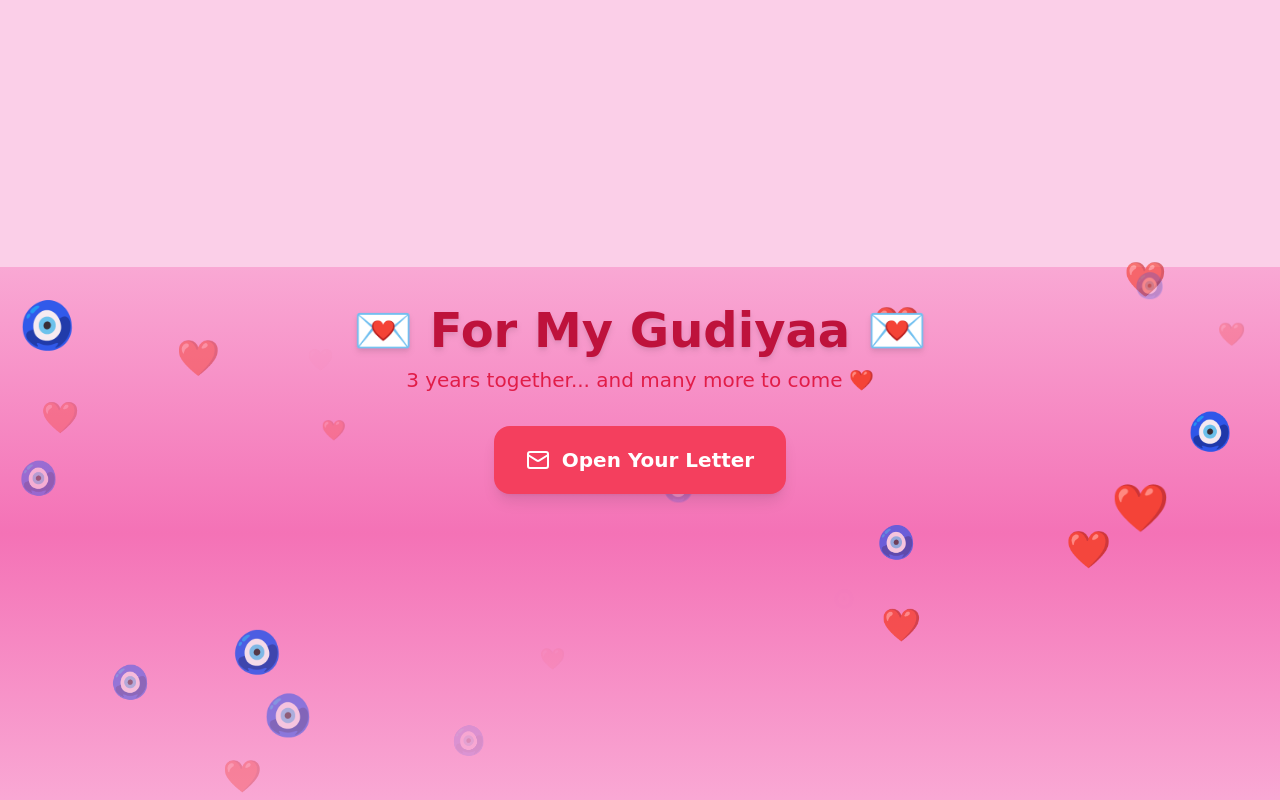
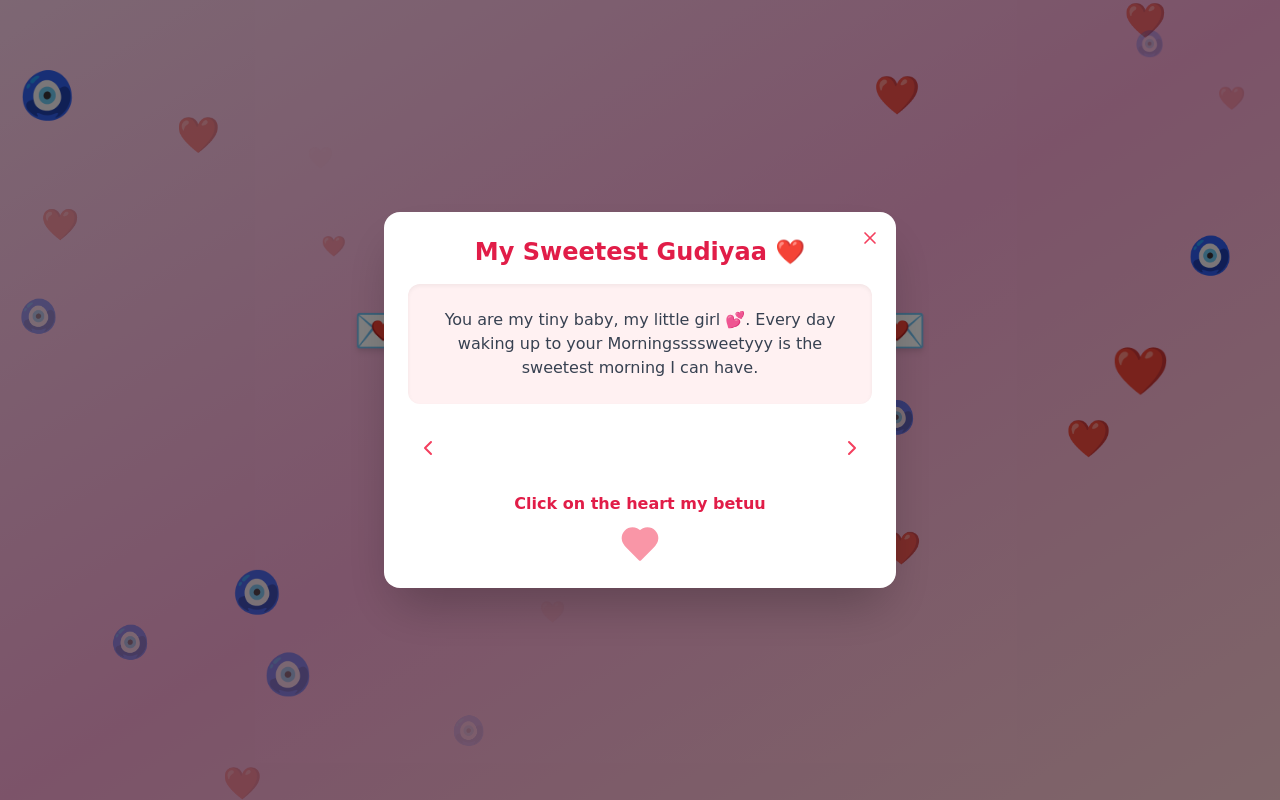
Before and after one commit to aryandogra2004-code/Gudiyaa, a React (Vite) app: page / in a window 1280 px wide. Both pictures are taken after a click on the button "Open Your Letter". Built offline with nearby package versions, Linux system fonts and the light colour scheme.

Commit message:
Update App.jsx

```diff
--- a/src/App.jsx
+++ b/src/App.jsx
@@ -1,13 +1,14 @@
-import { useState, useEffect, useRef } from "react";
-import { motion } from "framer-motion";
+import { useState } from "react";
+import { motion, AnimatePresence } from "framer-motion";
 import { Heart, Mail, X, ChevronLeft, ChevronRight } from "lucide-react";
+
+// If using Google Fonts, make sure to include in your index.html:
+// <link href="https://fonts.googleapis.com/css2?family=Poppins:wght@400;600&display=swap" rel="stylesheet">
 
 export default function GudiyaaLoveSite() {
   const [open, setOpen] = useState(false);
   const [cardIndex, setCardIndex] = useState(0);
   const [showScroll, setShowScroll] = useState(false);
-  const canvasRef = useRef(null);
-  const [isNight, setIsNight] = useState(false);
 
   const cards = [
     "You are my tiny baby, my little girl 💕. Every day waking up to your Morningssssweetyyy is the sweetest morning I can have.",
@@ -17,100 +18,21 @@ export default function GudiyaaLoveSite() {
     "I love you so much, Gudiyaa ❤️ You are my everything, forever & always ❤️."
   ];
 
+  const longMessage = `
+My pyariii Gudiyaa 💕
+
+From the moment we met I somehow knew in my heart that youuu are the one and since that day I have not loved anyone more than you 🥺. I want to spend every single day making you feel loved and special because you deserve it and you desrveeee so much moreee, Jaan. You are my heart. No words can truly capture how much I adore you. Every day theee love grows innn my dill. I just lovee youuu soo soo much. You are my family, my comfort, my wife. We will live our whole life together just each other’s. I’ll make my girl's each and every dream come true. We will wakeee up together and wee will ninii togetherrr. Ap Meri Sanju ho aur ap mere he rahogi. I’ll never let your cutest smileee fade. You make me smile, you make meee happy, just ME & YOU 💟💟❤. With lotsss of loveee meriii jaannn, yourrrr babyyyy, Aruuuuuuu 💗💗💗🤭
+`;
+
   const floatingEmojis = [
     { symbol: "❤️", color: "text-rose-400", size: 25 },
     { symbol: "🧿", color: "text-blue-500", size: 30 }
   ];
 
-  // Night / Day check
-  useEffect(() => {
-    const hour = new Date().getHours();
-    if (hour >= 18 || hour < 5) {
-      setIsNight(true);
-    } else {
-      setIsNight(false);
-    }
-  }, []);
+  return (
+    <div className="min-h-screen relative flex flex-col items-center justify-center bg-gradient-to-br from-pink-200 via-pink-300 to-rose-200 p-6 overflow-hidden font-poppins">
 
-  // Night Sky Canvas with Full Moon & Stars
-  useEffect(() => {
-    if (!isNight) return;
-    const canvas = canvasRef.current;
-    const ctx = canvas.getContext("2d");
-    canvas.width = window.innerWidth;
-    canvas.height = window.innerHeight / 3;
-
-    const stars = Array.from({ length: 80 }, () => ({
-      x: Math.random() * canvas.width,
-      y: Math.random() * canvas.height,
-      r: Math.random() * 2 + 1,
-      opacity: Math.random(),
-      delta: Math.random() * 0.01 + 0.005 // slower twinkle
-    }));
-
-    function draw() {
-      // Gradient background: night blending to pink
-      const gradient = ctx.createLinearGradient(0, 0, 0, canvas.height);
-      gradient.addColorStop(0, "rgba(20,15,35,0.9)"); // top night
-      gradient.addColorStop(1, "rgba(255,182,193,0.8)"); // soft pink
-      ctx.fillStyle = gradient;
-      ctx.fillRect(0, 0, canvas.width, canvas.height);
-
-      // Full Moon
-      ctx.save();
-      ctx.translate(120, 120); // position moon
-      const moonGradient = ctx.createRadialGradient(0, 0, 20, 0, 0, 70);
-      moonGradient.addColorStop(0, "rgba(255,255,240,0.95)");
-      moonGradient.addColorStop(1, "rgba(245,245,245,0.3)");
-      ctx.fillStyle = moonGradient;
-      ctx.beginPath();
-      ctx.arc(0, 0, 60, 0, Math.PI * 2);
-      ctx.fill();
-
-      // Add subtle crater effect
-      for (let i = 0; i < 6; i++) {
-        ctx.beginPath();
-        const angle = Math.random() * Math.PI * 2;
-        const rad = Math.random() * 40;
-        const craterX = Math.cos(angle) * rad;
-        const craterY = Math.sin(angle) * rad;
-        ctx.arc(craterX, craterY, Math.random() * 6 + 3, 0, Math.PI * 2);
-        ctx.fillStyle = "rgba(200,200,200,0.2)";
-        ctx.fill();
-      }
-      ctx.restore();
-
-      // Stars
-      stars.forEach(s => {
-        ctx.beginPath();
-        ctx.arc(s.x, s.y, s.r, 0, Math.PI * 2);
-        ctx.fillStyle = `rgba(255,255,255,${s.opacity})`;
-        ctx.fill();
-        s.opacity += s.delta;
-        if (s.opacity > 1) s.opacity = 0;
-      });
-
-      requestAnimationFrame(draw);
-    }
-
-    draw();
-  }, [isNight]);
-
-  return (
-    <div className="min-h-screen relative flex flex-col items-center justify-center font-poppins">
-
-      {/* Night Sky Canvas */}
-      {isNight && (
-        <canvas
-          ref={canvasRef}
-          className="absolute top-0 left-0 w-full h-1/3 z-0 pointer-events-none"
-        />
-      )}
-
-      {/* Pink background for bottom 2/3 with slightly darker shade */}
-      <div className="absolute top-1/3 w-full h-2/3 bg-gradient-to-b from-pink-300 via-pink-400 to-pink-300 z-0" />
-
-      {/* Floating emojis (bottom 2/3) */}
+      {/* Floating emojis */}
       {[...Array(25)].map((_, i) => {
         const emoji = i % 2 === 0 ? floatingEmojis[0] : floatingEmojis[1];
         return (
@@ -118,7 +40,7 @@ export default function GudiyaaLoveSite() {
             key={i}
             className={`${emoji.color} absolute`}
             style={{
-              top: `${Math.random() * 66 + 33}%`, // bottom 2/3 only
+              top: `${Math.random() * 100}%`,
               left: `${Math.random() * 100}%`,
               fontSize: `${emoji.size + Math.random() * 15}px`
             }}
@@ -131,7 +53,7 @@ export default function GudiyaaLoveSite() {
         );
       })}
 
-      {/* Title and main content */}
+      {/* Title */}
       <motion.div
         className="text-center mb-8 z-10"
         initial={{ opacity: 0, y: -30 }}
@@ -156,7 +78,117 @@ export default function GudiyaaLoveSite() {
         <Mail className="w-6 h-6" /> Open Your Letter
       </motion.button>
 
-      {/* Add your envelope modals code below */}
+      {/* Envelope modal */}
+      <AnimatePresence>
+        {open && !showScroll && (
+          <motion.div
+            initial={{ opacity: 0, scale: 0.8 }}
+            animate={{ opacity: 1, scale: 1 }}
+            exit={{ opacity: 0, scale: 0.8 }}
+            transition={{ duration: 0.4 }}
+            className="fixed inset-0 bg-black/50 flex items-center justify-center p-4 z-50"
+          >
+            <motion.div
+              className="bg-white rounded-2xl shadow-2xl max-w-lg w-full p-6 relative flex flex-col items-center"
+              initial={{ y: 50, opacity: 0 }}
+              animate={{ y: 0, opacity: 1 }}
+              exit={{ y: 50, opacity: 0 }}
+            >
+              <button
+                onClick={() => setOpen(false)}
+                className="absolute top-4 right-4 text-rose-500 hover:text-rose-700"
+              >
+                <X className="w-5 h-5" />
+              </button>
+
+              <h2 className="text-2xl font-bold text-rose-600 text-center mb-4">
+                My Sweetest Gudiyaa ❤️
+              </h2>
+
+              <motion.div
+                key={cardIndex}
+                initial={{ opacity: 0, y: 30 }}
+                animate={{ opacity: 1, y: 0 }}
+                exit={{ opacity: 0, y: -30 }}
+                transition={{ duration: 0.3 }}
+                className="bg-rose-50 p-6 rounded-xl shadow-inner text-center text-gray-700 min-h-[120px] flex items-center justify-center"
+              >
+                {cards[cardIndex]}
+              </motion.div>
+
+              {/* Navigation */}
+              <div className="flex justify-between w-full mt-6">
+                <button
+                  onClick={() => setCardIndex((cardIndex - 1 + cards.length) % cards.length)}
+                  className="p-2 text-rose-500 hover:text-rose-700"
+                >
+                  <ChevronLeft className="w-6 h-6" />
+                </button>
+                <button
+                  onClick={() => setCardIndex((cardIndex + 1) % cards.length)}
+                  className="p-2 text-rose-500 hover:text-rose-700"
+                >
+                  <ChevronRight className="w-6 h-6" />
+                </button>
+              </div>
+
+              {/* Heart with text */}
+              <div className="flex flex-col items-center mt-6 cursor-pointer" onClick={() => setShowScroll(true)}>
+                <p className="text-rose-600 font-semibold mb-2 text-center">
+                  Click on the heart my betuu
+                </p>
+                <motion.div
+                  className="animate-pulse"
+                  whileHover={{ scale: 1.2 }}
+                >
+                  <Heart className="w-10 h-10 text-rose-500 fill-rose-500" />
+                </motion.div>
+              </div>
+            </motion.div>
+          </motion.div>
+        )}
+      </AnimatePresence>
+
+      {/* Scroll modal */}
+      <AnimatePresence>
+        {showScroll && (
+          <motion.div
+            initial={{ opacity: 0, scale: 0.8 }}
+            animate={{ opacity: 1, scale: 1 }}
+            exit={{ opacity: 0, scale: 0.8 }}
+            transition={{ duration: 0.4 }}
+            className="fixed inset-0 bg-black/50 flex items-center justify-center p-4 z-50"
+          >
+            <motion.div
+              className="relative bg-white rounded-3xl shadow-2xl max-w-4xl w-full p-6 flex flex-col items-center"
+              initial={{ y: 50, opacity: 0 }}
+              animate={{ y: 0, opacity: 1 }}
+              exit={{ y: 50, opacity: 0 }}
+            >
+              <button
+                onClick={() => setShowScroll(false)}
+                className="absolute top-4 right-4 text-rose-500 hover:text-rose-700"
+              >
+                <X className="w-5 h-5" />
+              </button>
+
+              {/* Scrollable cute paper */}
+              <div className="bg-white p-6 rounded-xl shadow-inner border border-pink-200 w-full relative overflow-auto max-h-[80vh] max-w-full">
+                {/* Ribbons and flowers */}
+                <div className="absolute top-0 left-0 right-0 flex justify-between p-2 text-pink-400 font-bold text-xl">
+                  <div>🎀🌸</div>
+                  <div>🌸🎀</div>
+                </div>
+
+                {/* Scrollable message */}
+                <pre className="whitespace-pre-wrap text-center text-rose-600 text-base font-poppins min-w-[600px]">
+                  {longMessage}
+                </pre>
+              </div>
+            </motion.div>
+          </motion.div>
+        )}
+      </AnimatePresence>
     </div>
   );
 }
```
